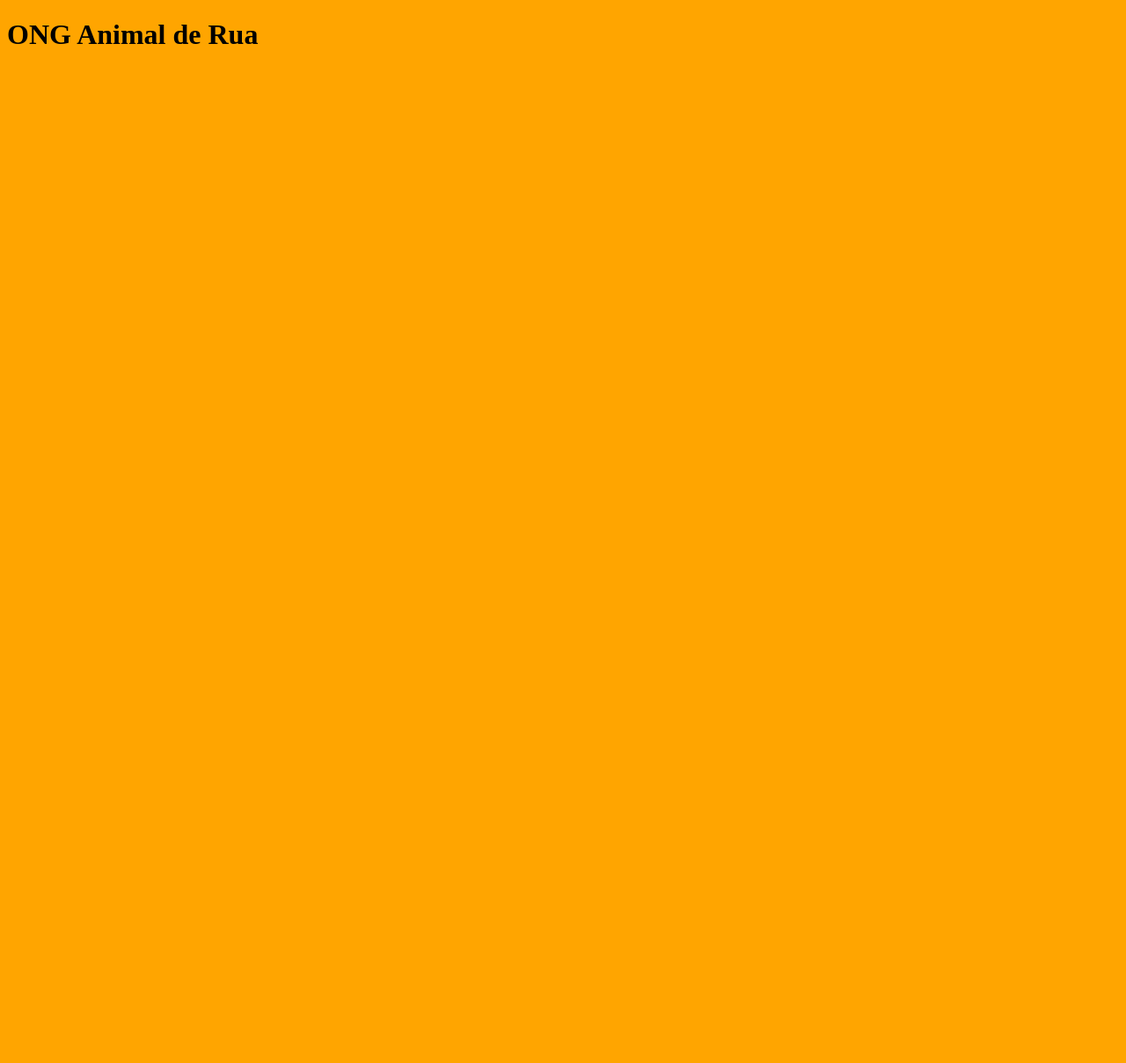
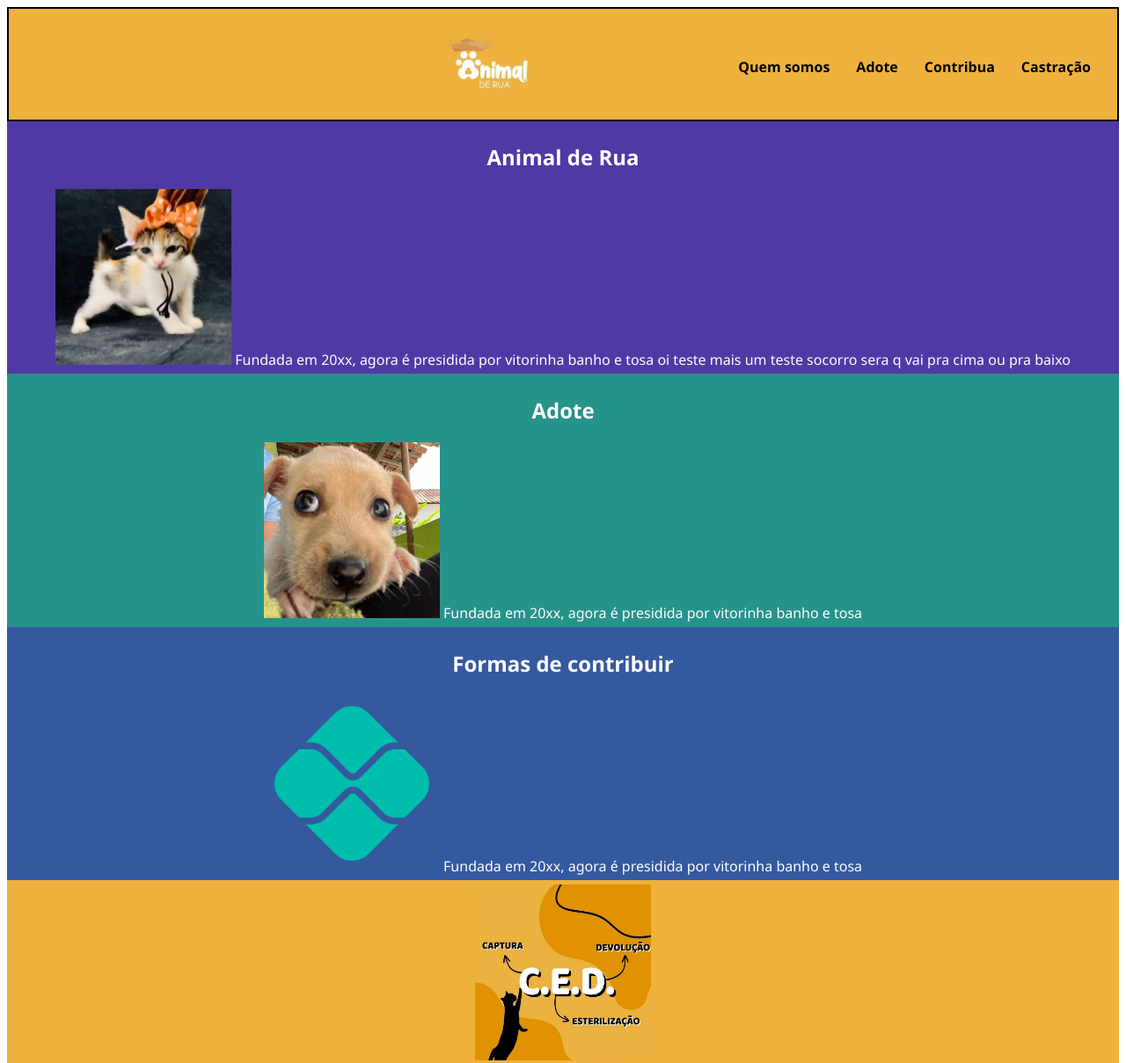
Before and after one commit to armandoagra/animal-de-rua, a plain HTML site: page index.html in a window 1280 px wide. Shown: the top 1209 px of the page at 88% size. Before the commit the page ends 800 px from the top, so only its background shows below. Drawn offline with Linux system fonts and the light colour scheme.

Commit message:
first draft

```diff
--- a/index.html
+++ b/index.html
@@ -7,6 +7,39 @@
     <title>ONG Animal de Rua</title>
   </head>
   <body>
-    <h1>ONG Animal de Rua</h1>
+
+    <div id="tabs">
+      <img src="./assets/images/animalderua.jpg" alt="logo" id="logo"/>
+      <a href="./public/about.html" class="tab">Quem somos</a>
+      <a href="./public/adopt.html" class="tab">Adote</a>
+      <a href="./public/contribution.html" class="tab">Contribua</a>
+      <a href="./public/learn.html" class="tab">Castração</a>
+    </div>
+    <div id="a-ong" class="box">
+      <h2>Animal de Rua</h2>
+      <img src="./assets/images/lulu.png" class="box-img"/>
+      <p class="box-txt">Fundada em 20xx, agora é presidida por vitorinha banho e tosa oi teste
+        mais um teste socorro sera q vai pra cima ou pra baixo
+      </p>
+    </div>
+    <div id="adote" class="box">
+      <h2>Adote</h2>
+      <img src="./assets/images/mimi.png" class="box-img"/>
+      <p class="box-txt">Fundada em 20xx, agora é presidida por vitorinha banho e tosa</p>
+    </div>
+    <div id="contribua" class="box">
+      <h2>Formas de contribuir</h2>
+      <img src="./assets/images/pix.png" class="box-img"/>
+      <p class="box-txt">Fundada em 20xx, agora é presidida por vitorinha banho e tosa</p>
+    </div>
+    <div id="castracao" class="box">
+      <img src="./assets/images/ced.png" class="box-img"/>
+      <h2>Captura, esterilização e devolução</h2>
+      <p class="box-txt">Fundada em 20xx, agora é presidida por vitorinha banho e tosa</p>
+    </div>
+    <div>
+      aaaaaaaaaa
+    </div>
+    <footer>Animal de Rua - 2024</footer>
   </body>
 </html>
--- a/styles.css
+++ b/styles.css
@@ -1,3 +1,68 @@
-html {
-    background: orange;
+#animal-de-rua-header{
+    color: orange;
 }
+
+#tabs {
+    background-color: #EFB23E;
+    border: 2px solid black;
+    padding: 30px;
+    display: flex;
+    justify-content: end;
+    font-weight: bold;
+}
+
+* {
+    font-family: 'Segoe UI', Tahoma, Geneva, Verdana, sans-serif;
+}
+
+.tab {
+    color: inherit;
+    text-decoration: none;
+    margin-left:30px;
+    margin-top:25px;
+}
+
+.box{
+    color:white;
+    padding-left: 30px;
+    padding: 5px;
+    text-align: center;
+}
+
+#logo {
+    width: 100px;
+    margin-right: 200px;
+    display:flex;
+    justify-content: left;
+}
+
+#a-ong{
+    background-color: #5039A5;
+}
+
+#adote{
+    background-color: #26938B;
+}
+#contribua{
+    background-color: #35599F;
+}
+
+#castracao {
+    background-color: #EFB23E;
+}
+
+footer {
+    background-color: black;
+    color:white;
+    text-align: center;
+    padding: 5px;
+}
+
+.box-img{
+    width: 200px;
+    height: 200px;
+}
+
+.box-txt{
+    display:inline;
+}
```
Also changed, not shown: assets/images/animalderua.jpg (added), assets/images/ced.png (added), assets/images/lulu.png (added), assets/images/mimi.png (added), assets/images/pix.png (added).
